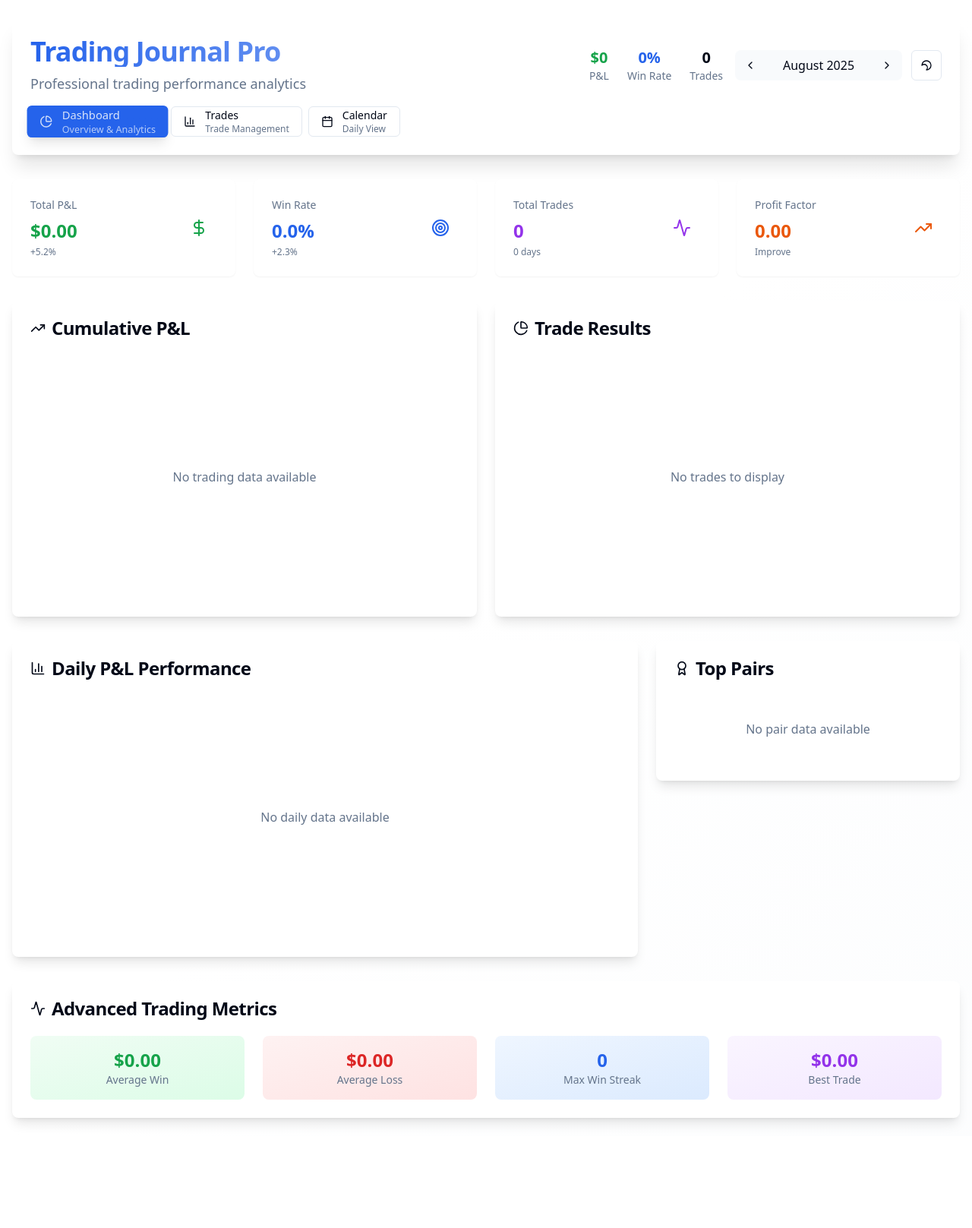
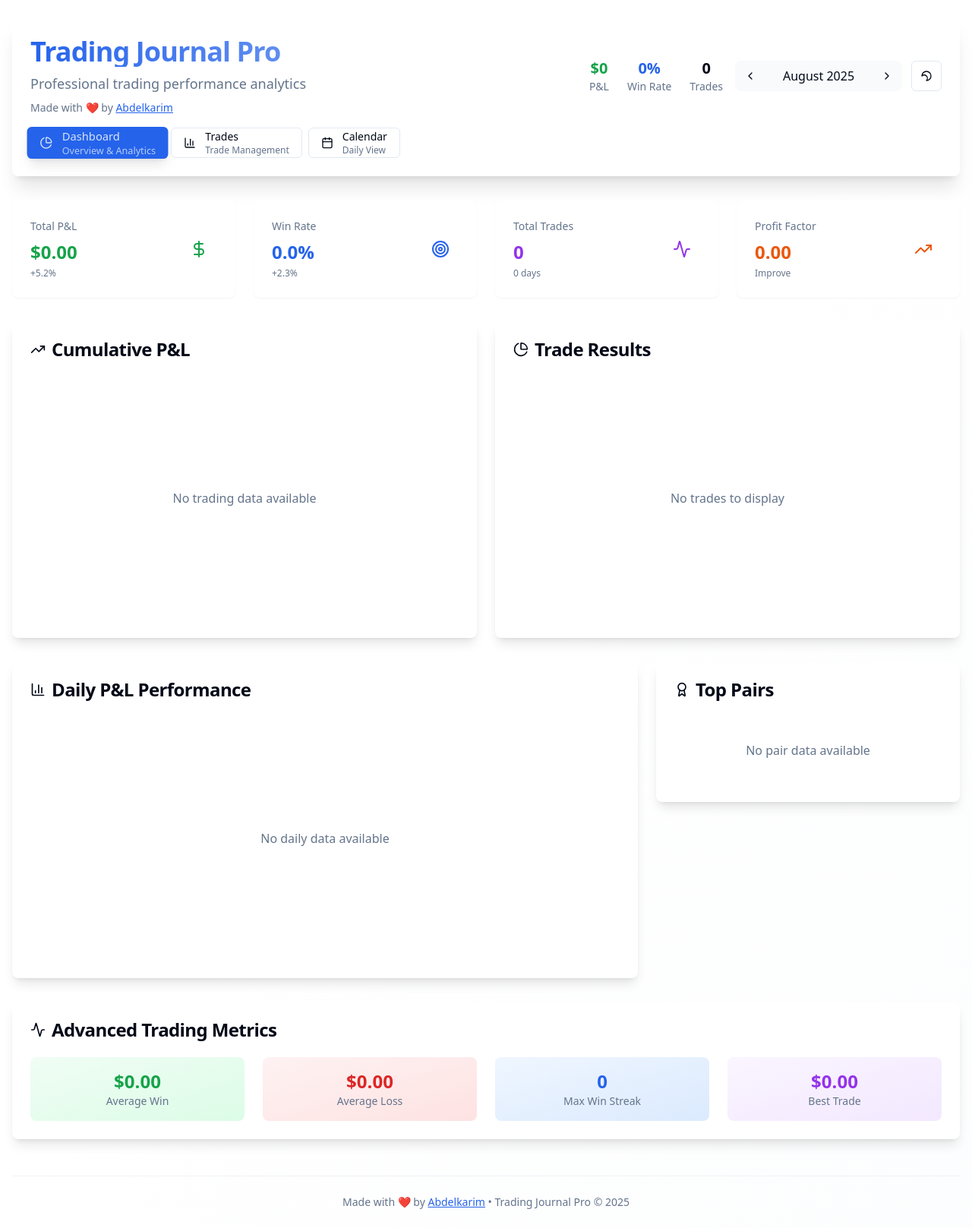
Before and after one commit to VeinDevTtv/trade-journal, a React (Vite) app: page / in a window 1280 px wide. Shown: the whole page at 76% size. Before the commit the page ends 1496 px from the top, so only its background shows below. Built offline with nearby package versions, Linux system fonts and the light colour scheme.

Commit message:
Add footer with author credit and enhance time distribution logic in trading app

```diff
--- a/src/App.tsx
+++ b/src/App.tsx
@@ -128,6 +128,16 @@ function App() {
                   </CardTitle>
                   <p className="text-muted-foreground text-lg">
                     Professional trading performance analytics
+                  </p>
+                  <p className="text-muted-foreground text-sm">
+                    Made with ❤️ by <a
+                      href="https://instagram.com/notabdelkarim"
+                      target="_blank"
+                      rel="noopener noreferrer"
+                      className="text-primary hover:text-primary/80 underline transition-colors"
+                    >
+                      Abdelkarim
+                    </a>
                   </p>
                 </div>
 
@@ -264,6 +274,25 @@ function App() {
             {activeTab === 'calendar' && <CalendarView />}
           </motion.div>
         </AnimatePresence>
+
+        {/* Footer */}
+        <motion.footer
+          initial={{ opacity: 0 }}
+          animate={{ opacity: 1 }}
+          transition={{ duration: 0.5, delay: 0.3 }}
+          className="mt-12 text-center border-t border-border/50 pt-6"
+        >
+          <p className="text-muted-foreground text-sm">
+            Made with ❤️ by <a
+              href="https://instagram.com/notabdelkarim"
+              target="_blank"
+              rel="noopener noreferrer"
+              className="text-primary hover:text-primary/80 underline transition-colors"
+            >
+              Abdelkarim
+            </a> • Trading Journal Pro © {new Date().getFullYear()}
+          </p>
+        </motion.footer>
       </div>
     </div>
   )
--- a/src/components/DashboardView.tsx
+++ b/src/components/DashboardView.tsx
@@ -131,12 +131,24 @@ export function DashboardView() {
       winRate: data.trades > 0 ? (data.wins / data.trades) * 100 : 0
     })).sort((a, b) => b.totalPnL - a.totalPnL)
 
-    // Time distribution (mock data based on accounts for now)
+    // Time distribution based on actual trade times
+    const getSessionFromTime = (timeStr?: string) => {
+      if (!timeStr) return 'Unknown'
+      const [hours] = timeStr.split(':').map(Number)
+
+      // Trading sessions based on UTC hours
+      if (hours >= 0 && hours < 8) return 'Asia'
+      if (hours >= 8 && hours < 16) return 'London'
+      if (hours >= 16 && hours < 24) return 'New York'
+      return 'Unknown'
+    }
+
     const timeDistribution = [
-      { time: 'Asia', trades: trades.filter(t => t.account === 'Demo').length },
-      { time: 'London', trades: trades.filter(t => t.account === 'Personal').length },
-      { time: 'New York', trades: trades.filter(t => t.account === 'Funded').length }
-    ]
+      { time: 'Asia', trades: trades.filter(t => getSessionFromTime(t.time) === 'Asia').length },
+      { time: 'London', trades: trades.filter(t => getSessionFromTime(t.time) === 'London').length },
+      { time: 'New York', trades: trades.filter(t => getSessionFromTime(t.time) === 'New York').length },
+      { time: 'Unknown', trades: trades.filter(t => getSessionFromTime(t.time) === 'Unknown').length }
+    ].filter(item => item.trades > 0) // Only show sessions with trades
 
     return {
       wins: wins.length,
--- a/src/components/TableView.tsx
+++ b/src/components/TableView.tsx
@@ -111,6 +111,7 @@ export function TableView() {
     const newTrade = {
       pair: '',
       date: today,
+      time: '',
       direction: '-' as const,
       profitLoss: 0,
       result: 'Breakeven' as const,
@@ -162,12 +163,14 @@ export function TableView() {
     trade,
     field,
     type = 'text',
-    options
+    options,
+    placeholder
   }: {
     trade: Trade
     field: keyof Trade
-    type?: 'text' | 'number' | 'date' | 'select'
+    type?: 'text' | 'number' | 'date' | 'select' | 'time'
     options?: string[]
+    placeholder?: string
   }) => {
     const isEditing = editingCell?.tradeId === trade.id && editingCell?.field === field
     const value = trade[field]
@@ -197,6 +200,7 @@ export function TableView() {
         <Input
           type={type}
           value={value as string | number}
+          placeholder={placeholder}
           onChange={(e) => {
             const newValue = type === 'number' ? parseFloat(e.target.value) || 0 : e.target.value
             handleCellEdit(trade.id, field, newValue)
@@ -426,6 +430,7 @@ export function TableView() {
                     </TableHead>
                     <SortableHeader field="pair">Pair</SortableHeader>
                     <SortableHeader field="date">Date</SortableHeader>
+                    <TableHead>Time</TableHead>
                     <TableHead>Direction</TableHead>
                     <SortableHeader field="profitLoss">P&L</SortableHeader>
                     <TableHead>Result</TableHead>
@@ -465,6 +470,9 @@ export function TableView() {
                         </TableCell>
                         <TableCell>
                           <EditableCell trade={trade} field="date" type="date" />
+                        </TableCell>
+                        <TableCell>
+                          <EditableCell trade={trade} field="time" type="time" placeholder="HH:mm" />
                         </TableCell>
                         <TableCell>
                           <div className="flex items-center gap-2">
@@ -536,7 +544,7 @@ export function TableView() {
 
                   {filteredTrades.length === 0 && (
                     <TableRow>
-                      <TableCell colSpan={10} className="text-center text-muted-foreground py-12">
+                      <TableCell colSpan={11} className="text-center text-muted-foreground py-12">
                         <div className="space-y-2">
                           <p className="text-lg">No trades found</p>
                           <p className="text-sm">
--- a/src/store/tradeStore.ts
+++ b/src/store/tradeStore.ts
@@ -16,47 +16,13 @@ interface TradeStore {
 
 const generateId = () => Math.random().toString(36).substring(2, 15)
 
-// Mock data for initial setup
-const mockTrades: Trade[] = [
-  {
-    id: '1',
-    pair: 'XAUUSD',
-    date: '2024-01-15',
-    direction: 'Long',
-    profitLoss: 250.50,
-    result: 'Win',
-    riskReward: 2.5,
-    account: 'Funded',
-    emotions: 'Confident, followed the plan'
-  },
-  {
-    id: '2',
-    pair: 'US100',
-    date: '2024-01-16',
-    direction: 'Short',
-    profitLoss: -100.00,
-    result: 'Loss',
-    riskReward: 1.8,
-    account: 'Demo',
-    emotions: 'FOMO entry, lesson learned'
-  },
-  {
-    id: '3',
-    pair: 'EURUSD',
-    date: '2024-01-17',
-    direction: 'Long',
-    profitLoss: 0,
-    result: 'Breakeven',
-    riskReward: 0,
-    account: 'Personal',
-    emotions: 'Neutral, market was choppy'
-  }
-]
+// Initial empty state - users will add their own real trades
+const initialTrades: Trade[] = []
 
 export const useTradeStore = create<TradeStore>()(
   persist(
     (set, get) => ({
-      trades: mockTrades,
+      trades: initialTrades,
       currentMonth: {
         year: new Date().getFullYear(),
         month: new Date().getMonth() + 1
--- a/src/types/trade.ts
+++ b/src/types/trade.ts
@@ -2,6 +2,7 @@ export interface Trade {
   id: string
   pair: string
   date: string
+  time?: string // Format: HH:mm (24-hour format)
   direction: 'Long' | 'Short' | '-'
   profitLoss: number
   result: 'Win' | 'Loss' | 'Breakeven'
```
